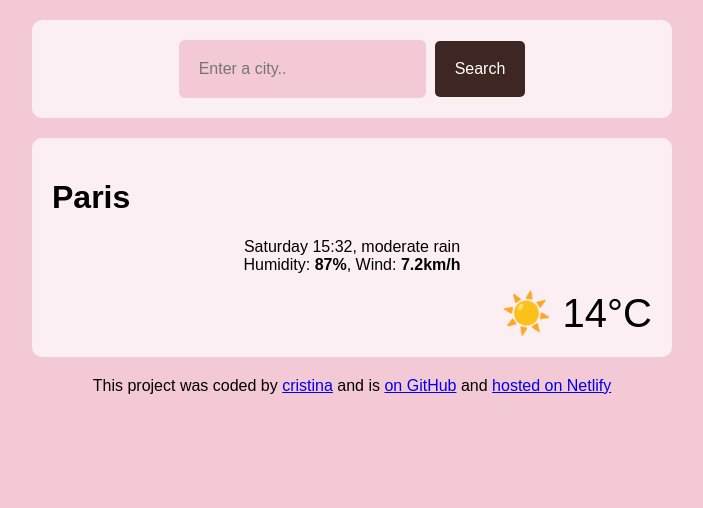
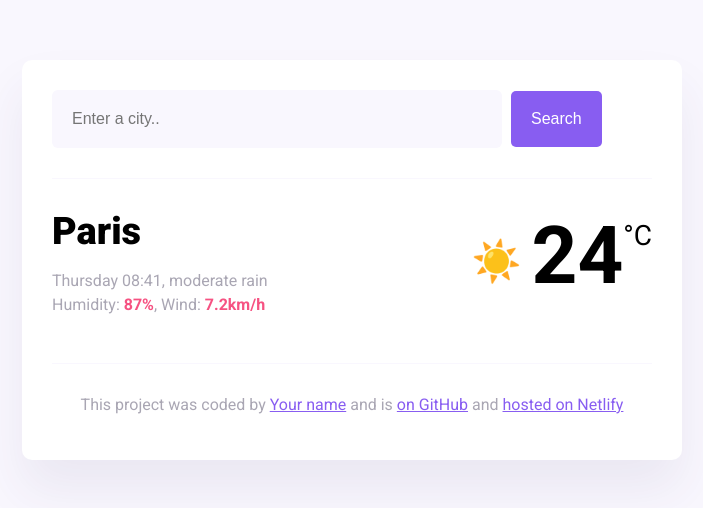
Before and after one commit to yupcristina/weather-app, a website built with Parcel: page index.html in a window 1280 px wide. Shown: the whole page, without its empty margins (288-991 px from the left). Built offline with nearby package versions, Linux system fonts and the light colour scheme; a web font is replaced by a local one.

Commit message:
switched w sandbox code
this is just me testing and playing around to see if i understand how this works

```diff
--- a/index.html
+++ b/index.html
@@ -3,23 +3,26 @@
   <head>
     <meta charset="UTF-8" />
     <meta name="viewport" content="width=device-width, initial-scale=1.0" />
-    <link rel="stylesheet" href="src/styles.css" />
     <link rel="preconnect" href="https://fonts.googleapis.com" />
     <link rel="preconnect" href="https://fonts.gstatic.com" crossorigin />
     <link
-      href="https://fonts.googleapis.com/css2?family=Sour+Gummy:ital,wght@0,100..900;1,100..900&display=swap"
+      href="https://fonts.googleapis.com/css2?family=Roboto:ital,wght@0,100;0,400;0,500;0,700;0,900;1,100;1,300;1,400;1,500;1,700;1,900&display=swap"
       rel="stylesheet"
     />
+    <script src="https://cdn.jsdelivr.net/npm/axios@1.1.2/dist/axios.min.js"></script>
+    <link rel="stylesheet" href="src/styles.css" />
     <title>My weather application</title>
   </head>
   <body>
+    <div class="weather-app">
       <header>
-      <form>
+        <form id="search-form">
           <input
             type="search"
             placeholder="Enter a city.."
             required
-          class="search-box"
+            class="search-input"
+            id="search-input"
           />
           <input type="submit" value="Search" class="search-button" />
         </form>
@@ -27,22 +30,29 @@
       <main>
         <div class="current-weather">
           <div>
-          <h1>Paris</h1>
-          <p>
-            Saturday 15:32, moderate rain <br />
+            <h1 class="current-city" id="current-city">Paris</h1>
+            <p class="current-details">
+              <span id="current-date"></span>, moderate rain <br />
               Humidity: <strong>87%</strong>, Wind: <strong>7.2km/h</strong>
             </p>
           </div>
-        <div class="weather-dig">☀️ 14°C</div>
+          <div class="current-temperature">
+            <span class="current-temperature-icon">☀️</span
+            ><span class="current-temperature-value" id="current-temperature"
+              >24</span
+            ><span class="current-temperature-unit">°C</span>
+          </div>
         </div>
       </main>
       <footer>
         <p>
           This project was coded by
-        <a href="https://github.com/yupcristina" target="_blank">cristina</a> and is
-        <a href="https://github.com/yupcristina/weather-app-test" target="_blank"> on GitHub</a> and
-        <a href="https://app.netlify.com/projects/tourmaline-wisp-39b77b/deploys/69fa4c0ad8d77a0ccfcd9cdd" target="_blank">hosted on Netlify</a>
+          <a href="#" target="_blank">Your name</a> and is
+          <a href="#" target="_blank"> on GitHub</a> and
+          <a href="#" target="_blank">hosted on Netlify</a>
         </p>
       </footer>
+    </div>
   </body>
+  <script src="src/index.js"></script>
 </html>
--- /dev/null
+++ b/src/index.js
@@ -0,0 +1,53 @@
+function displayTemperature(response) {
+  let temperatureElement = document.querySelector("#current-temperature");
+  let temperature = Math.round(response.data.temperature.current);
+  let cityElement = document.querySelector("#current-city");
+  cityElement.innerHTML = response.data.city;
+  temperatureElement.innerHTML = temperature;
+}
+
+function search(event) {
+  event.preventDefault();
+  let searchInputElement = document.querySelector("#search-input");
+  let city = searchInputElement.value;
+
+  let apiKey = "b2a5adcct04b33178913oc335f405433";
+  let apiUrl = `https://api.shecodes.io/weather/v1/current?query=${city}&key=${apiKey}&units=metric`;
+
+  axios.get(apiUrl).then(displayTemperature);
+}
+
+function formatDate(date) {
+  let minutes = date.getMinutes();
+  let hours = date.getHours();
+  let day = date.getDay();
+
+  if (minutes < 10) {
+    minutes = `0${minutes}`;
+  }
+
+  if (hours < 10) {
+    hours = `0${hours}`;
+  }
+
+  let days = [
+    "Sunday",
+    "Monday",
+    "Tuesday",
+    "Wednesday",
+    "Thursday",
+    "Friday",
+    "Saturday"
+  ];
+
+  let formattedDay = days[day];
+  return `${formattedDay} ${hours}:${minutes}`;
+}
+
+let searchForm = document.querySelector("#search-form");
+searchForm.addEventListener("submit", search);
+
+let currentDateELement = document.querySelector("#current-date");
+let currentDate = new Date();
+
+currentDateELement.innerHTML = formatDate(currentDate);
--- a/src/styles.css
+++ b/src/styles.css
@@ -1,49 +1,40 @@
 body {
-  background-color: #f4c9d6;
+  background: #f9f7fe;
+  font-family: "Roboto", sans-serif;
+}
+
+a {
+  color: #885df1;
+}
+
+.weather-app {
+  background: white;
+  max-width: 600px;
+  margin: 60px auto;
+  padding: 30px;
+  border-radius: 10px;
+  box-shadow: 0 30px 50px rgba(65, 50, 100, 0.08);
 }
 
 header {
-  background-color: rgb(255, 255, 255, 0.7);
-  margin: 20px auto;
-  padding: 20px;
-  border-radius: 10px;
-  max-width: 600px;
-  display: flex;
-  justify-content: center;
+  border-bottom: 1px solid #f9f7fe;
+  padding-bottom: 30px;
 }
 
-.current-weather {
-  background-color: rgb(255, 255, 255, 0.7);
-  margin: 20px auto;
-  padding: 20px;
-  border-radius: 10px;
-  max-width: 600px;
-  font-family: "Sour Gummy", sans-serif;
-}
-
-footer {
-  font-family: "Sour Gummy", sans-serif;
-}
-
-.weather-dig {
-  display: flex;
-  justify-content: end;
-  font-size: 40px;
-}
-
-.search-box {
-  background-color: #f4c9d6;
-  border: grey;
+.search-input {
+  background-color: #f9f7fe;
+  border: none;
   color: rgba(39, 33, 66, 0.4);
   font-size: 16px;
   padding: 20px;
+  width: 75%;
   border-radius: 6px;
 }
 
 .search-button {
   margin-left: 5px;
   font-size: 16px;
-  background-color: #3E2723;
+  background-color: #885df1;
   color: white;
   border: none;
   padding: 20px;
@@ -51,6 +42,57 @@ footer {
   border-radius: 5px;
 }
 
-p {
+main {
+  padding: 30px 0;
+}
+
+.current-temperature {
+  font-size: 48px;
+}
+
+.current-weather {
+  display: flex;
+  justify-content: space-between;
+}
+
+.current-city {
+  font-size: 38px;
+  font-weight: 900;
+  margin: 0;
+}
+.current-details {
+  color: rgba(39, 33, 66, 0.4);
+  font-size: 16px;
+  font-weight: 400;
+  line-height: 24px;
+}
+
+.current-details strong {
+  color: #f65282;
+}
+
+.current-temperature-icon {
+  position: relative;
+  top: -8px;
+  font-size: 40px;
+  margin-right: 10px;
+}
+
+.current-temperature-value {
+  font-size: 80px;
+  font-weight: bold;
+}
+
+.current-temperature-unit {
+  font-size: 28px;
+  position: relative;
+  top: -38px;
+}
+
+footer {
+  border-top: 1px solid #f9f7fe;
   text-align: center;
+  padding-top: 15px;
+
+  color: rgba(39, 33, 66, 0.4);
 }
```
Also changed, not shown: package.json (added, +16 -0 lines), 1 other file. Lines whose indentation alone changed are shown as unchanged.
